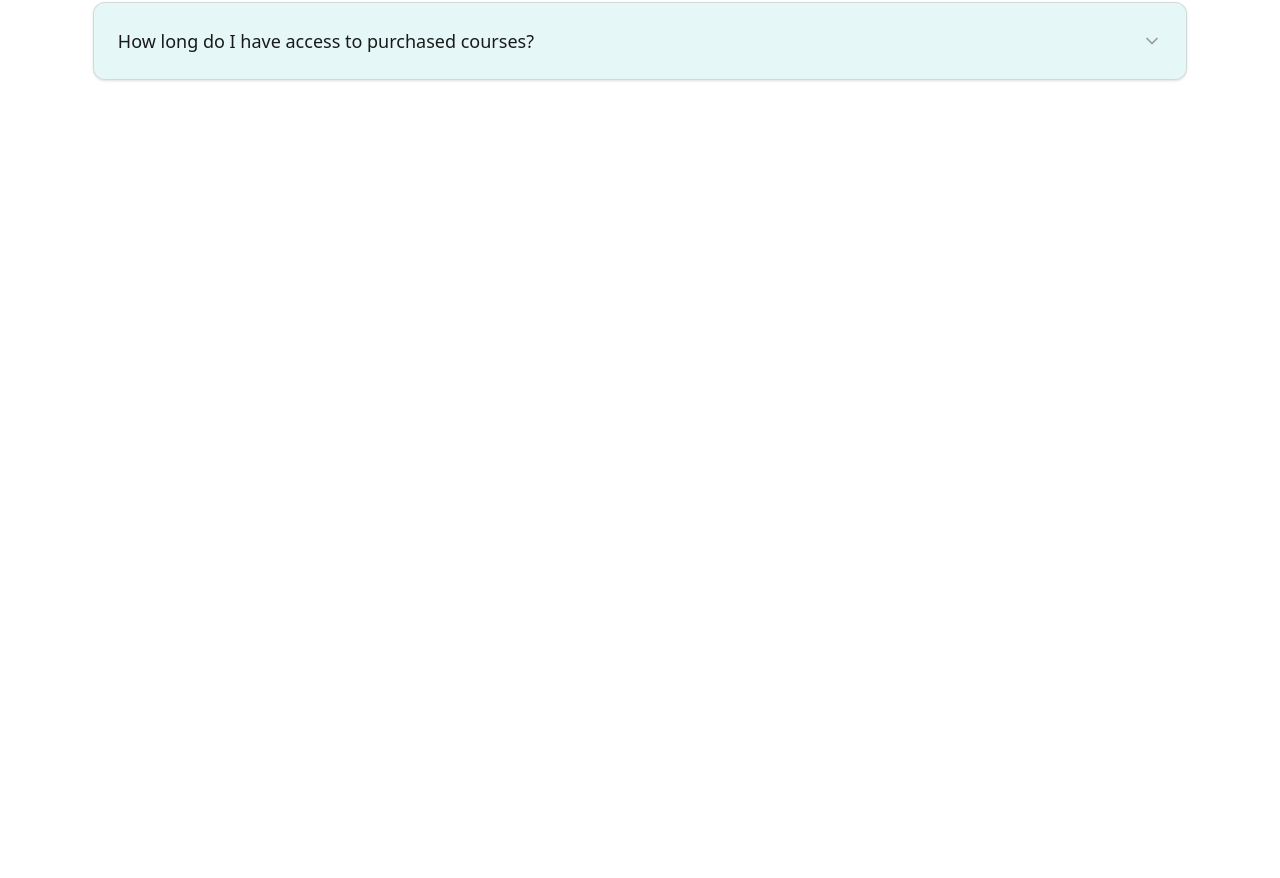
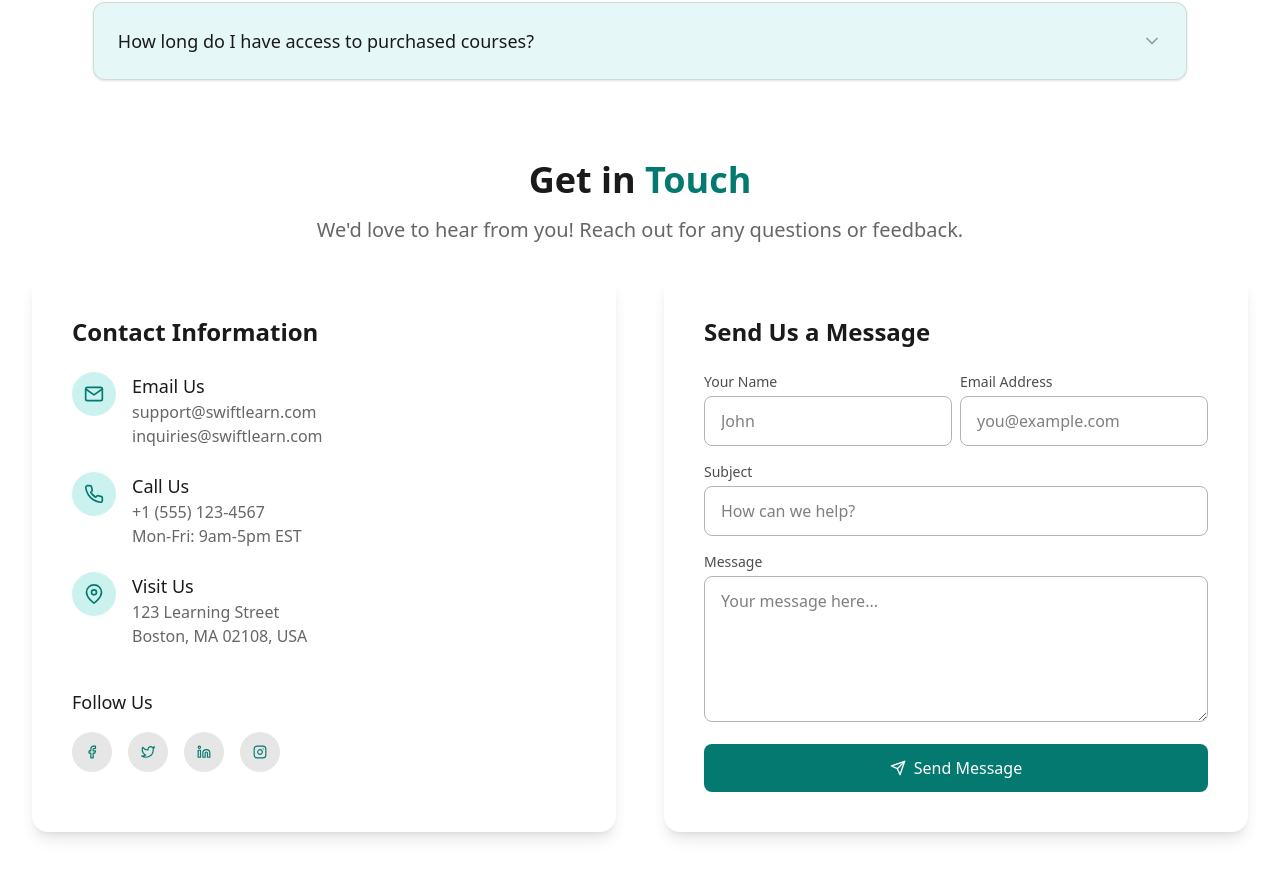
Before and after one commit to kobirul5/Swift-Learn, a Next.js app: page / in a window 1280 px wide. Shown: the part 2522-3400 px from the top of the page. Before the commit the page ends 2682 px from the top, so only its background shows below. Built offline with nearby package versions, Linux system fonts and the light colour scheme.

Commit message:
added contect use section

```diff
--- a/src/app/page.tsx
+++ b/src/app/page.tsx
@@ -1,3 +1,4 @@
+import ContactUs from "@/components/Home/ContectUs";
 import CoursesSection from "@/components/Home/CoursesSection";
 import FAQ from "@/components/Home/FAQ";
 import HeroBanner from "@/components/Home/HeroBanner";
@@ -11,6 +12,7 @@ export default function Home() {
       <CoursesSection/>
       <Testimonials/>
       <FAQ/>
+      <ContactUs/>
     </div>
   );
 }
--- /dev/null
+++ b/src/components/Home/ContectUs.tsx
@@ -0,0 +1,178 @@
+'use client';
+
+import Link from 'next/link';
+import { JSX } from 'react';
+import { FiMail, FiPhone, FiMapPin, FiSend, FiFacebook, FiTwitter, FiLinkedin, FiInstagram } from 'react-icons/fi';
+
+interface ISocialIcon {
+    name: string,
+    icon: JSX.Element
+}
+
+const ContactUs = () => {
+
+    const socialIcon: ISocialIcon[] = [
+        {
+            name: "facebook",
+            icon: <FiFacebook />,
+        },
+        {
+            name: "twitter",
+            icon: <FiTwitter />,
+        },
+        {
+            name: "linkedin",
+            icon: <FiLinkedin />,
+        },
+        {
+            name: "instagram",
+            icon: <FiInstagram />,
+        },
+    ];
+
+    return (
+        <section className="pb-12 ">
+            <div className="container mx-auto px-4 sm:px-6 lg:px-8">
+                {/* Heading */}
+                <div className="text-center mb-8">
+                    <h2 className="text-4xl font-bold text-dark-900 mb-4">
+                        Get in <span className="text-primary-600">Touch</span>
+                    </h2>
+                    <p className="text-xl text-dark-600 max-w-2xl mx-auto">
+                        We&apos;d love to hear from you! Reach out for any questions or feedback.
+                    </p>
+                </div>
+
+                <div className="grid grid-cols-1 md:grid-cols-2 gap-12">
+                    {/* Contact Information */}
+                    <div className="bg-white rounded-2xl shadow-lg p-8 lg:p-10">
+                        <h3 className="text-2xl font-bold text-dark-900 mb-6">Contact Information</h3>
+                        <div className="space-y-6">
+                            {/* Email */}
+                            <div className="flex items-start">
+                                <div className="bg-primary-100 p-3 rounded-full mr-4">
+                                    <FiMail className="text-primary-600 text-xl" />
+                                </div>
+                                <div>
+                                    <h4 className="text-lg font-medium text-dark-900">Email Us</h4>
+                                    <p className="text-dark-600">support@swiftlearn.com</p>
+                                    <p className="text-dark-600">inquiries@swiftlearn.com</p>
+                                </div>
+                            </div>
+
+                            {/* Phone */}
+                            <div className="flex items-start">
+                                <div className="bg-primary-100 p-3 rounded-full mr-4">
+                                    <FiPhone className="text-primary-600 text-xl" />
+                                </div>
+                                <div>
+                                    <h4 className="text-lg font-medium text-dark-900">Call Us</h4>
+                                    <p className="text-dark-600">+1 (555) 123-4567</p>
+                                    <p className="text-dark-600">Mon-Fri: 9am-5pm EST</p>
+                                </div>
+                            </div>
+
+                            {/* Address */}
+                            <div className="flex items-start">
+                                <div className="bg-primary-100 p-3 rounded-full mr-4">
+                                    <FiMapPin className="text-primary-600 text-xl" />
+                                </div>
+                                <div>
+                                    <h4 className="text-lg font-medium text-dark-900">Visit Us</h4>
+                                    <p className="text-dark-600">123 Learning Street</p>
+                                    <p className="text-dark-600">Boston, MA 02108, USA</p>
+                                </div>
+                            </div>
+                        </div>
+
+                        {/* Social Media */}
+                        <div className="mt-10">
+                            <h4 className="text-lg font-medium text-dark-900 mb-4">Follow Us</h4>
+                            <div className="flex space-x-4">
+                                {socialIcon.map((platform, idx) => (
+                                    <Link
+                                        key={idx}
+                                        href="#"
+                                        className="bg-dark-100 hover:bg-primary-100 w-10 h-10 rounded-full flex items-center justify-center transition-colors"
+                                        aria-label={platform.name}
+                                    >
+                                        <span className="sr-only">{platform.name}</span>
+                                        {/* Optional: Add actual icons here if available */}
+                                        <span className="text-sm text-primary-600 font-semibold">
+                                            {platform.icon}
+                                            </span>
+                                    </Link>
+                                ))}
+                            </div>
+                        </div>
+                    </div>
+
+                    {/* Contact Form */}
+                    <div className="bg-white rounded-2xl shadow-lg p-8 lg:p-10">
+                        <h3 className="text-2xl font-bold text-dark-900 mb-6">Send Us a Message</h3>
+                        <form className="space-y-4">
+                            <div className="grid grid-cols-1 md:grid-cols-2 gap-2">
+                                <div>
+                                    <label htmlFor="first-name" className="block text-sm font-medium text-dark-700 mb-1">
+                                        Your Name
+                                    </label>
+                                    <input
+                                        type="text"
+                                        id="first-name"
+                                        className="w-full px-4 py-3 rounded-lg border border-dark-300 focus:ring-2 focus:ring-primary-500 focus:border-primary-500"
+                                        placeholder="John"
+                                    />
+                                </div>
+                                <div>
+                                    <label htmlFor="email" className="block text-sm font-medium text-dark-700 mb-1">
+                                        Email Address
+                                    </label>
+                                    <input
+                                        type="email"
+                                        id="email"
+                                        className="w-full px-4 py-3 rounded-lg border border-dark-300 focus:ring-2 focus:ring-primary-500 focus:border-primary-500"
+                                        placeholder="you@example.com"
+                                    />
+                                </div>
+                            </div>
+
+                            <div>
+                                <label htmlFor="subject" className="block text-sm font-medium text-dark-700 mb-1">
+                                    Subject
+                                </label>
+                                <input
+                                    type="text"
+                                    id="subject"
+                                    className="w-full px-4 py-3 rounded-lg border border-dark-300 focus:ring-2 focus:ring-primary-500 focus:border-primary-500"
+                                    placeholder="How can we help?"
+                                />
+                            </div>
+
+                            <div>
+                                <label htmlFor="message" className="block text-sm font-medium text-dark-700 mb-1">
+                                    Message
+                                </label>
+                                <textarea
+                                    id="message"
+                                    rows={5}
+                                    className="w-full px-4 py-3 rounded-lg border border-dark-300 focus:ring-2 focus:ring-primary-500 focus:border-primary-500"
+                                    placeholder="Your message here..."
+                                ></textarea>
+                            </div>
+
+                            <button
+                                type="submit"
+                                className="w-full flex items-center justify-center px-6 py-3 bg-primary-600 hover:bg-primary-700 text-white rounded-lg transition-colors font-medium"
+                            >
+                                <FiSend className="mr-2" />
+                                Send Message
+                            </button>
+                        </form>
+                    </div>
+                </div>
+            </div>
+        </section>
+    );
+};
+
+export default ContactUs;
```
